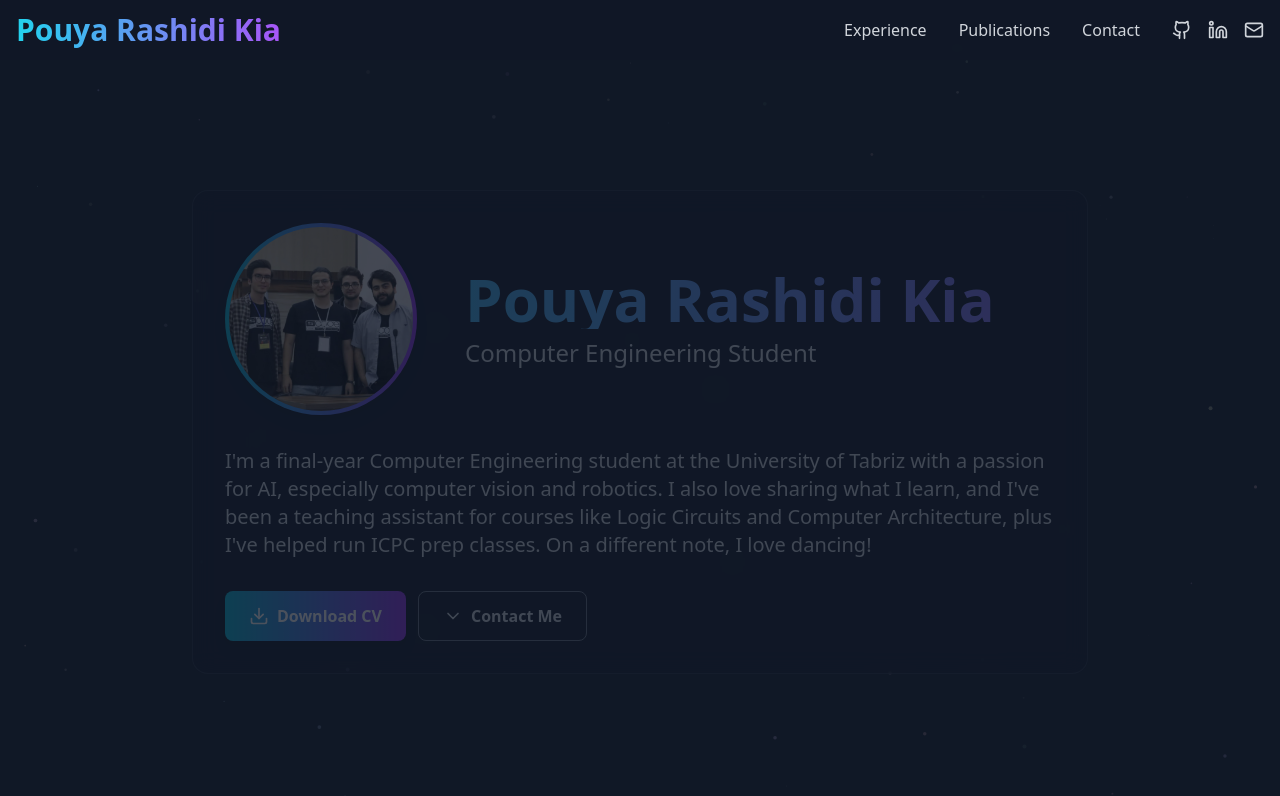
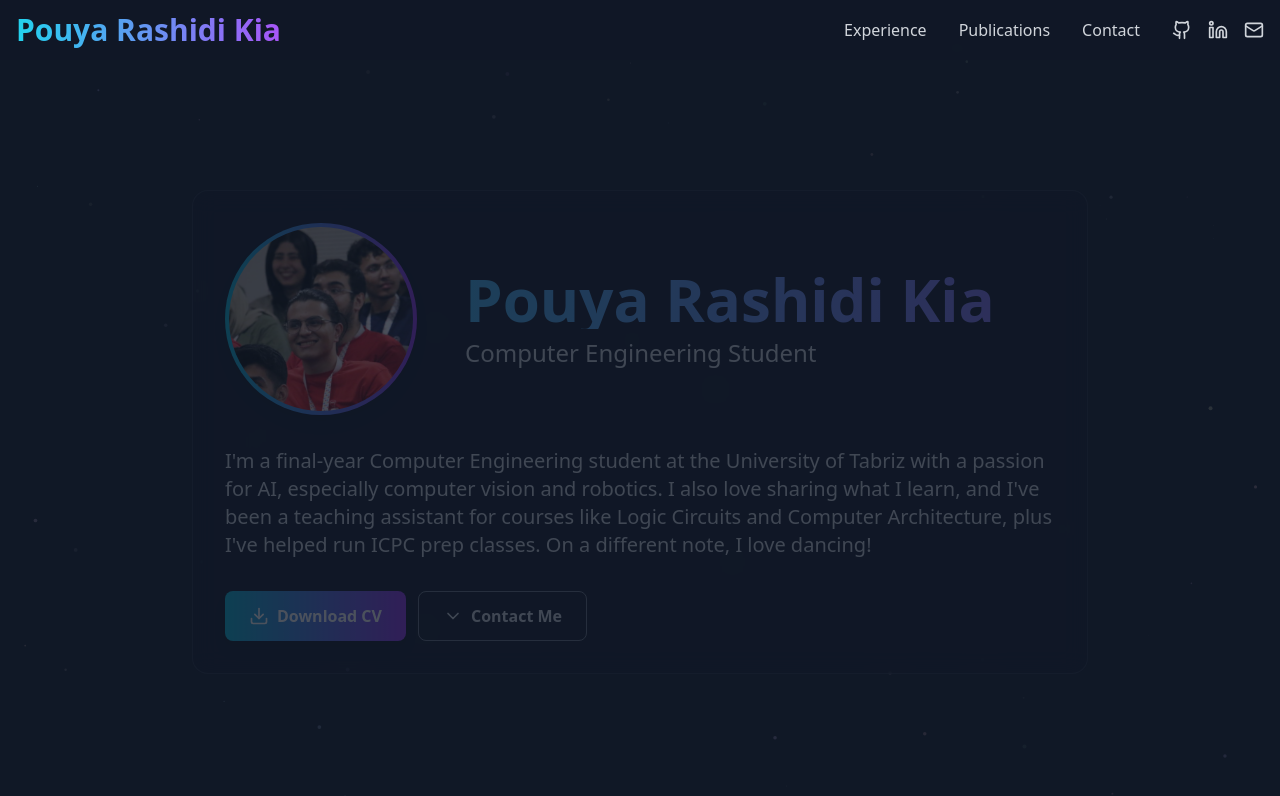
Before and after one commit to pouyarko/personal-page.github.io, a React (Vite) app: page / in a window 1280 px wide. Shown: the top 796 px of the page. Built offline with nearby package versions, Linux system fonts and the light colour scheme.

Commit message:
Update Hero.tsx

```diff
--- a/src/components/Hero.tsx
+++ b/src/components/Hero.tsx
@@ -37,7 +37,7 @@ const Hero = () => {
           <div className="flex flex-col md:flex-row items-center gap-4 md:gap-12 mb-6 md:mb-8">
             <div className="w-32 h-32 md:w-48 md:h-48 rounded-full bg-gradient-to-r from-cyan-500 to-purple-600 p-1 flex-shrink-0 shadow-lg">
               <img
-                src="./profile3.jpg"
+                src="./profile2.jpg"
                 alt="Profile"
                 className="w-full h-full rounded-full object-cover"
               />
```
